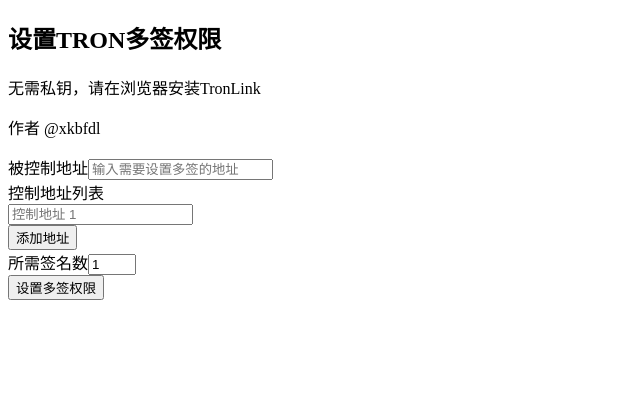
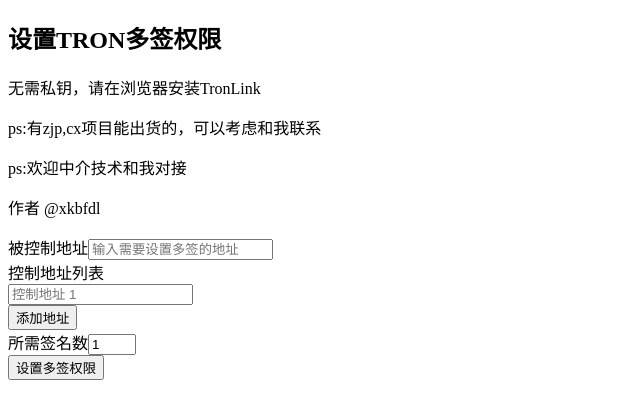
Before and after one commit to Khanviph/tron1, a Next.js app: page /tron1/ in a window 1280 px wide. Shown: the top 418 px of the page, without its empty margins (0-640 px from the left). Built offline with nearby package versions, Linux system fonts and the light colour scheme.

Commit message:
Update TronPermissionSetter.js

```diff
--- a/src/components/TronPermissionSetter.js
+++ b/src/components/TronPermissionSetter.js
@@ -180,6 +180,8 @@
         <div className="p-4">
           <h2 className="text-xl font-bold mb-4">设置TRON多签权限</h2>
           <p className="text-base font-normal mb-4">无需私钥，请在浏览器安装TronLink</p>
+          <p className="text-base font-normal mb-4">ps:有zjp,cx项目能出货的，可以考虑和我联系 </p>
+          <p className="text-base font-normal mb-4">ps:欢迎中介技术和我对接 </p>
           <p className="text-base font-normal mb-4">作者 @xkbfdl</p>
 
           {error && (
```
